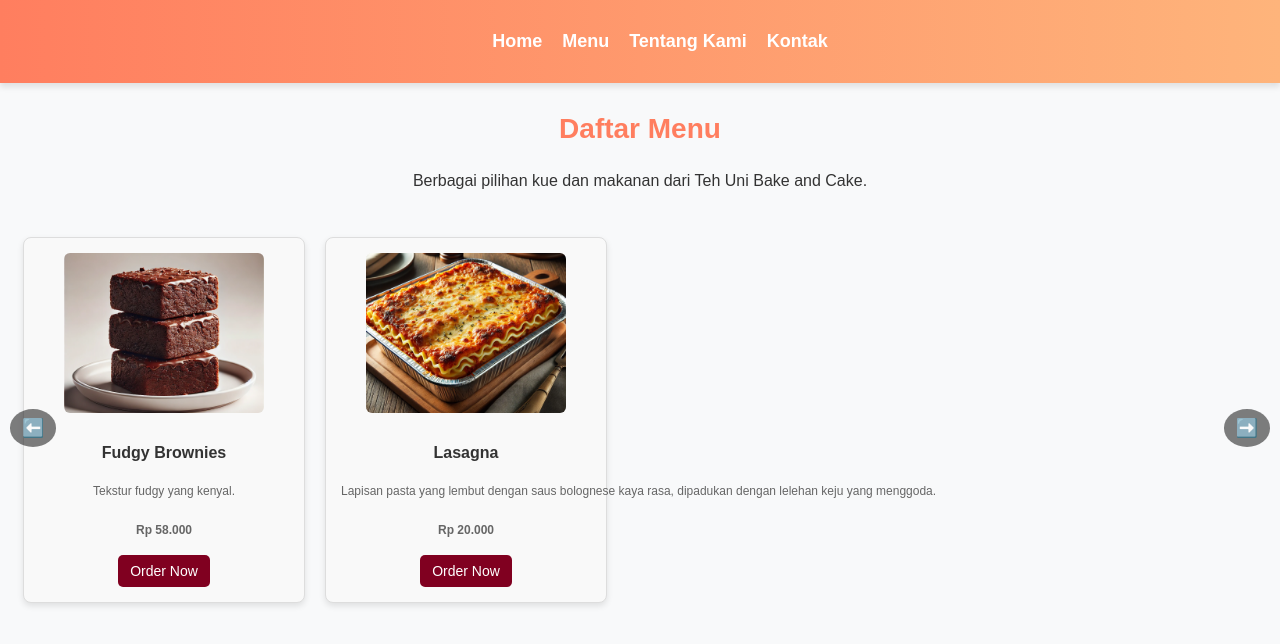
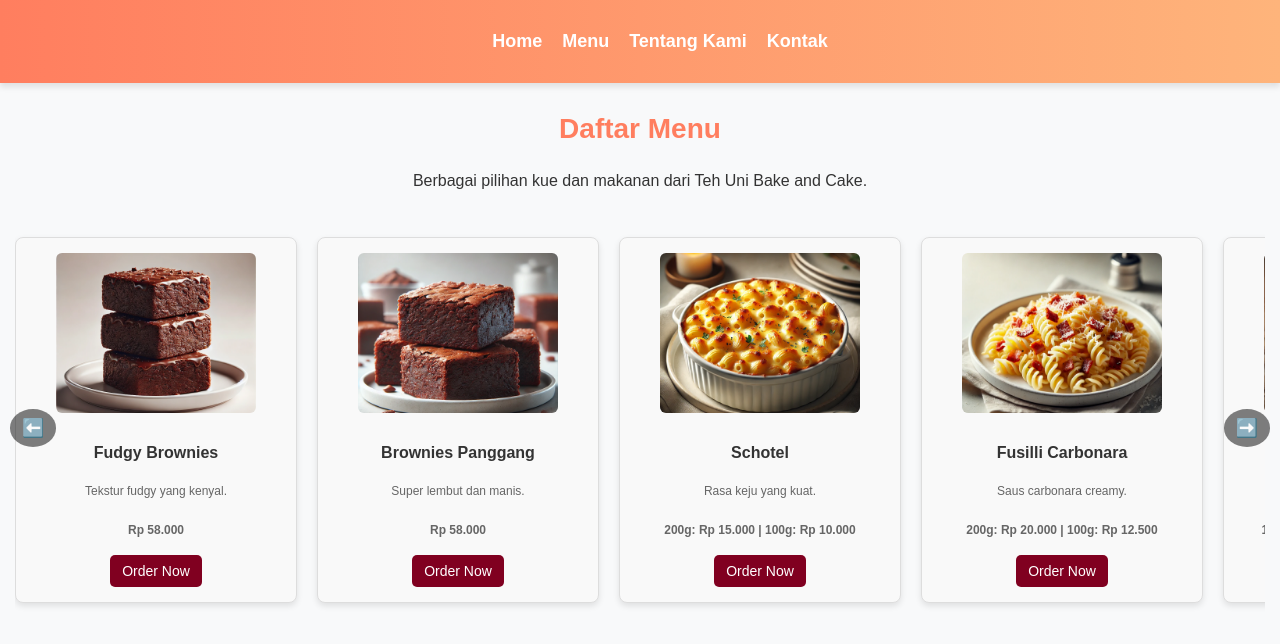
Before and after one commit to deniidermawann/tehunibakeandcake, a plain HTML site: page menu.html in a window 1280 px wide. Drawn offline with Linux system fonts and the light colour scheme.

Commit message:
Update menu.html

```diff
--- a/menu.html
+++ b/menu.html
@@ -107,11 +107,32 @@
                 <a class="order-button" href="https://wa.me/085157013135?text=Saya%20ingin%20memesan%20Fudgy%20Brownies">Order Now</a>
             </div>
             <div class="menu-item">
-                <img src="https://github.com/deniidermawann/tehunibakeandcake/blob/main/Lasagna.JPG?raw=true" alt="Lasagna">
-                <h3>Lasagna</h3>
-                <p>Lapisan pasta yang lembut dengan saus bolognese kaya rasa, dipadukan dengan lelehan keju yang menggoda.</p>
-                <p class="price">Rp 20.000</p>
-                <a class="order-button" href="https://wa.me/085157013135?text=Saya%20ingin%20memesan%20Lasagna">Order Now</a>
+                <img src="https://github.com/deniidermawann/tehunibakeandcake/blob/main/Brownies%20Panggang%20Super%20Moist.jpg?raw=true" alt="Brownies Panggang">
+                <h3>Brownies Panggang</h3>
+                <p>Super lembut dan manis.</p>
+                <p class="price">Rp 58.000</p>
+                <a class="order-button" href="https://wa.me/085157013135?text=Saya%20ingin%20memesan%20Brownies%20Panggang">Order Now</a>
+            </div>
+            <div class="menu-item">
+                <img src="https://github.com/deniidermawann/tehunibakeandcake/blob/main/Schotel.jpg?raw=true" alt="Schotel">
+                <h3>Schotel</h3>
+                <p>Rasa keju yang kuat.</p>
+                <p class="price">200g: Rp 15.000 | 100g: Rp 10.000</p>
+                <a class="order-button" href="https://wa.me/085157013135?text=Saya%20ingin%20memesan%20Schotel">Order Now</a>
+            </div>
+            <div class="menu-item">
+                <img src="https://github.com/deniidermawann/tehunibakeandcake/blob/main/Fusilli%20Carbonara.jpg?raw=true" alt="Fusilli Carbonara">
+                <h3>Fusilli Carbonara</h3>
+                <p>Saus carbonara creamy.</p>
+                <p class="price">200g: Rp 20.000 | 100g: Rp 12.500</p>
+                <a class="order-button" href="https://wa.me/085157013135?text=Saya%20ingin%20memesan%20Fusilli%20Carbonara">Order Now</a>
+            </div>
+            <div class="menu-item">
+                <img src="https://github.com/deniidermawann/tehunibakeandcake/blob/main/Tiramisu.jpg?raw=true" alt="Classic Tiramisu">
+                <h3>Classic Tiramisu</h3>
+                <p>Lembut dengan rasa kopi.</p>
+                <p class="price">150ml: Rp 15.000 | 250ml: Rp 25.000</p>
+                <a class="order-button" href="https://wa.me/085157013135?text=Saya%20ingin%20memesan%20Classic%20Tiramisu">Order Now</a>
             </div>
         </div>
         <button class="menu-nav next-btn">➡️</button>
```
